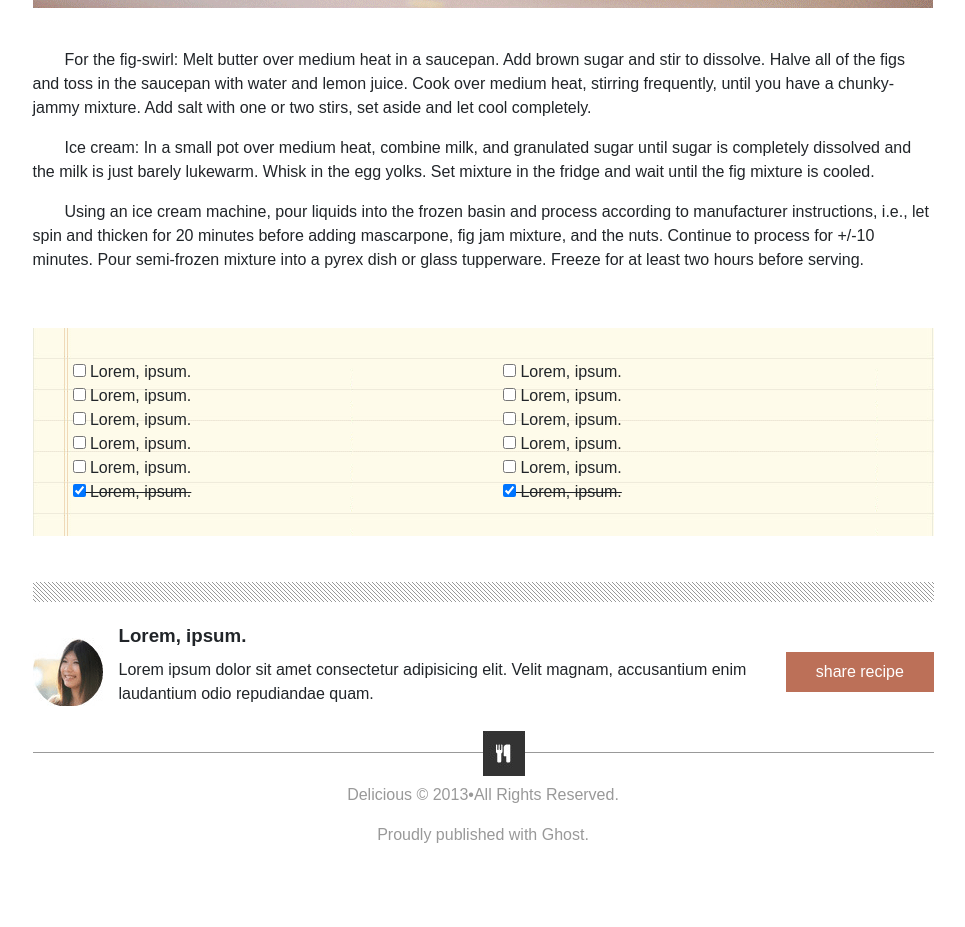
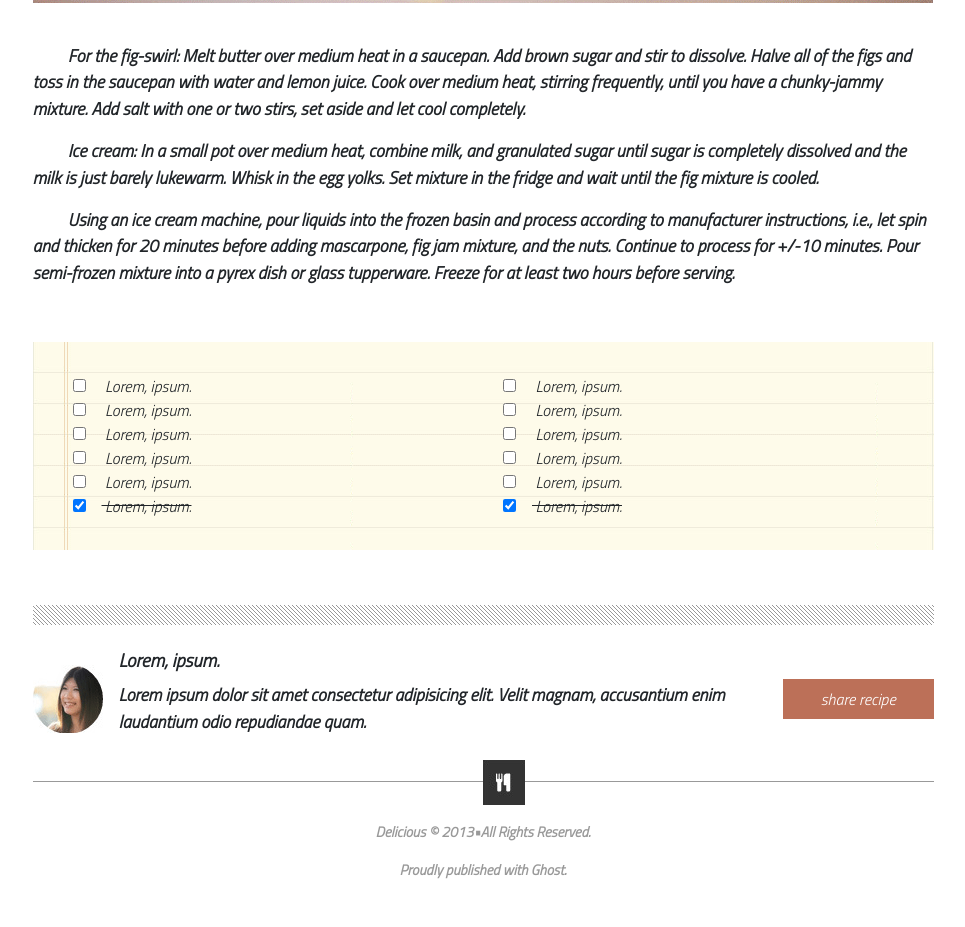
Before and after one commit to Mohammad-Eshtaiwi/Chocolate-Pizza, a plain HTML site: page index.html in a window 1280 px wide. Shown: the part 836-1763 px from the top of the page, without its empty margins (157-1122 px from the left). Before the commit the page ends 1699 px from the top, so only its background shows below. Drawn offline with nearby package versions, Linux system fonts and the light colour scheme.

Commit message:
fix some fonts issues and add js functionlty to add line through

```diff
--- a/index.html
+++ b/index.html
@@ -5,6 +5,7 @@
     <meta charset="UTF-8">
     <meta name="viewport" content="width=device-width, initial-scale=1.0">
     <title>Chocolate Pizza</title>
+    <link href="https://fonts.googleapis.com/css2?family=Titillium+Web:ital,wght@1,300&display=swap" rel="stylesheet">
     <link href="https://fonts.googleapis.com/css2?family=Oswald&display=swap" rel="stylesheet">
     <link href="https://fonts.googleapis.com/css2?family=Pacifico&display=swap" rel="stylesheet">
     <link rel="stylesheet" href="./reset.css">
@@ -41,7 +42,7 @@
                 <h2 class="post-title">
                     Chocolate Pizza
                 </h2>
-                <div class="d-flex">
+                <div class="d-flex post-date">
                     <p>POSTED ON 15 DEC 2013/DESSERTS</p> <a href="#1"><img src="./images/print-icon.png"
                             alt="print-icon.png">print</a>
                 </div>
@@ -74,8 +75,8 @@
                         <li><input type="checkbox"> Lorem, ipsum.</li>
                         <li><input type="checkbox"> Lorem, ipsum.</li>
                         <li><input type="checkbox"> Lorem, ipsum.</li>
-                        <li><input type="checkbox" checked> Lorem, ipsum.</li>
-                        <li><input type="checkbox" checked> Lorem, ipsum.</li>
+                        <li class="line-through"><input type="checkbox" checked> Lorem, ipsum.</li>
+                        <li class="line-through"><input type="checkbox" checked> Lorem, ipsum.</li>
                     </ul>
                 </section>
 
@@ -91,20 +92,22 @@
                 <img src="./images/van-pic.png" alt="van-pic.png">
                 <div class="about">
                     <h3>Lorem, ipsum.</h3>
-                    <p>Lorem ipsum dolor sit amet consectetur adipisicing elit. Velit magnam, accusantium enim laudantium
+                    <p>Lorem ipsum dolor sit amet consectetur adipisicing elit. Velit magnam, accusantium enim
+                        laudantium
                         odio repudiandae quam.</p>
 
                 </div>
                 <a href="#1" class="btn">share recipe</a>
             </section>
-            <section class="text-center main-gray copy-right" >
+            <section class="text-center main-gray copy-right">
                 <img src="./images/logo.png" alt="">
-                <p>Delicious © 2013•All Rights Reserved.  </p>
+                <p>Delicious © 2013•All Rights Reserved. </p>
                 <p> Proudly published with Ghost.
                 </p>
             </section>
         </div>
     </footer>
+    <script src="./index.js"></script>
 </body>
 
 </html>
--- /dev/null
+++ b/index.js
@@ -0,0 +1,12 @@
+"use strict";
+function addLineThrough(e) {
+  let li = e.path[1];
+  li.classList.toggle("line-through");
+}
+
+let inputs = document.querySelectorAll("input[type='checkbox']");
+console.log(inputs);
+
+for (let input = 0; input < inputs.length; input++) {
+  inputs[input].addEventListener("click", addLineThrough);
+}
--- a/style.css
+++ b/style.css
@@ -3,7 +3,11 @@
 }
 body {
   font-size: 16px;
-  font-family: sans-serif;
+  font-family: "Titillium Web", sans-serif;
+}
+p {
+  font-size: 1.1rem;
+  font-weight: 600;
 }
 .main-gray {
   color: var(--main-gray);
@@ -15,11 +19,14 @@ body {
 .d-flex {
   display: flex;
 }
-.text-center{
+.text-center {
   text-align: center;
 }
-input[type="checkbox"]:checked{
-  background-color: var(--main-gray);
+.line-through {
+  text-decoration: line-through;
+}
+input[type="checkbox"] {
+  margin-right: 1rem;
 }
 /* nav */
 nav {
@@ -63,31 +70,18 @@ nav ul li:not(:last-of-type) {
 nav ul li:nth-child(6) {
   margin-right: 10px;
 }
-
+nav ul li a {
+  display: flex;
+  align-items: flex-end;
+}
 /* main */
-main{
-
-  padding:40px 0 ;
-  padding-bottom: 70px;
-
-
+main {
+  padding: 40px 0;
 }
-main .container{
+main .container {
   position: relative;
 }
-main .container:before{
-  content: " ";
-  position: absolute;
-  top: -40px;
-  bottom: 0;
-  left: 0;
-  right: 0;
-  height: 20px;
-  width: 100%;
-  background-image: url(./images/hr-img.png);
-
-}
-footer .container:before{
+main .container:before {
   content: " ";
   position: absolute;
   top: -40px;
@@ -98,14 +92,23 @@ footer .container:before{
   width: 100%;
   background-image: url(./images/hr-img.png);
 }
-/* main::before{
+main .container:after {
+  content: " ";
   position: absolute;
-    background:url("./images/hr-img.png");
-    width:100%;
-    height:20px;
-} */
+
+  bottom: -75px;
+  left: 0;
+  right: 0;
+  height: 20px;
+  width: 100%;
+  background-image: url(./images/hr-img.png);
+}
 .post .post-title {
   font-size: 2rem;
+}
+.post-date,
+.post-date p {
+  font-size: 0.8rem;
 }
 .post div.d-flex:first-of-type,
 .post div.d-flex:first-of-type a {
@@ -119,10 +122,11 @@ footer .container:before{
 .post .img img {
   width: 100%;
 }
-.post .post-body{
-  padding:40px 0;
+
+.post .post-body {
+  padding: 40px 0;
 }
- .post .post-body p::first-letter{
+.post .post-body p::first-letter {
   padding-left: 2em;
 }
 .list-ingredients ul {
@@ -131,67 +135,52 @@ footer .container:before{
   padding-bottom: 2em;
   display: flex;
   list-style: none;
-  flex-wrap:wrap;
-
-
-
+  flex-wrap: wrap;
 }
 .list-ingredients ul li {
   width: 50%;
+}
 
-
-
+/* footer */
+footer {
+  padding-top: 40px;
 }
-.list-ingredients ul li:nth-last-child(1) {
-
-text-decoration: line-through;
-
-
- }
- .list-ingredients ul li:nth-last-child(2) {
-
-  text-decoration: line-through;
-
-
-   }
-   /* footer */
-   footer .container{
+footer .container {
   position: relative;
 }
-   .auther{
+.auther {
   display: flex;
   padding-bottom: 30px;
 }
-   .auther > .btn{
+.auther > .btn {
   flex-basis: 20%;
 }
 .auther .about {
   flex-basis: auto;
-
 }
-   .auther img{
-
+.auther img {
   margin-right: 15px;
   align-self: center;
 }
-   .btn{
-     background-color:#BC7058;
+.btn {
+  background-color: #bc7058;
   align-self: center;
-    padding: .5em 1.5em;
+  padding: 0.5em 1.5em;
   text-decoration: none;
   color: white;
   text-align: center;
-
-
 }
-   .copy-right{
-     padding-top: 30px;
+.copy-right {
+  padding-top: 40px;
+  padding-bottom: 30px;
   border-top: 1px solid var(--main-gray);
   position: relative;
-
 }
-   .copy-right img{
+.copy-right img {
   position: absolute;
   left: 50%;
   top: -22px;
 }
+.copy-right p {
+  font-size: 0.9rem;
+}
```
Lines whose indentation alone changed are shown as unchanged.
